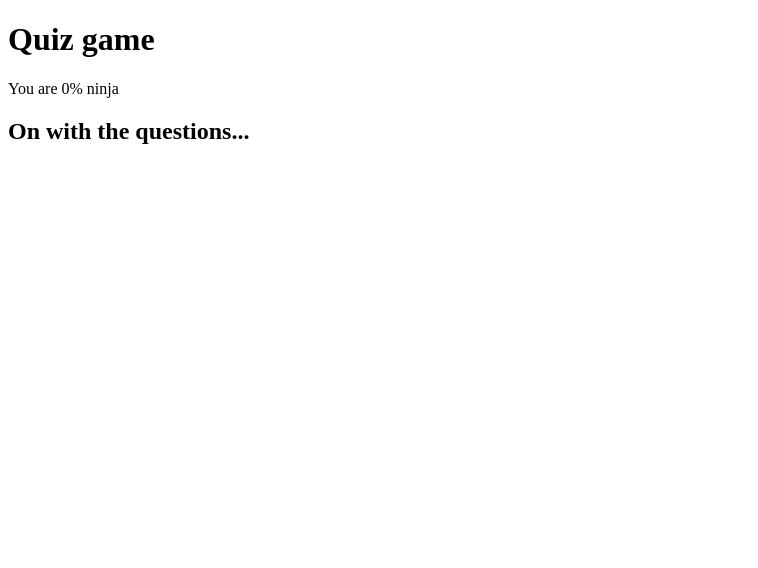
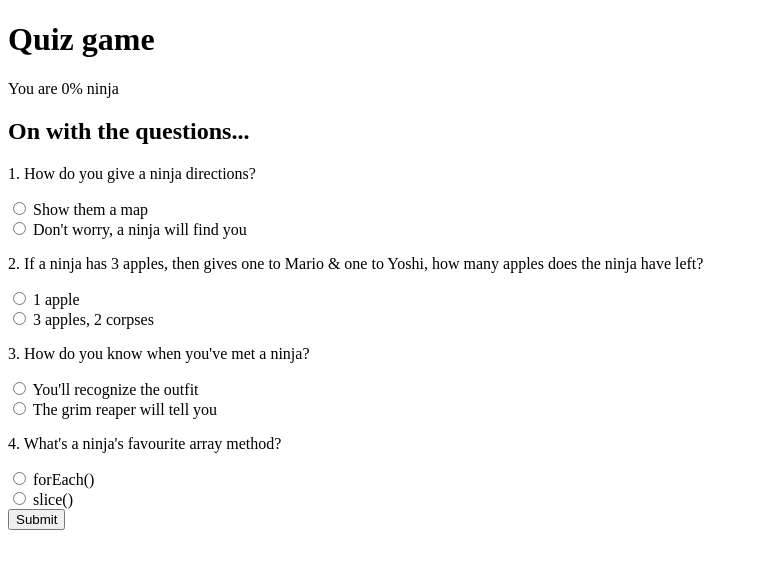
Before and after one commit to AleksandrMihasenko/Ninja-quiz-game, a plain HTML site: page index.html in a window 1280 px wide. Shown: the whole page, without its empty margins (0-758 px from the left). Drawn offline with Linux system fonts and the light colour scheme.

Commit message:
finished html layout

```diff
--- a/index.html
+++ b/index.html
@@ -28,11 +28,63 @@
         <div class="container">
             <h2>On with the questions...</h2>
 
-            <form action="">
+            <form class="form">
+                <div class="question-1">
+                    <p class="questions-title">1. How do you give a ninja directions?</p>
+                    <div class="answer-1">
+                        <input type="radio" name="q1" value="A">
+                        <label for="" class="form-check-label">Show them a map</label>
+                    </div>
+                    <div class="answer-1">
+                        <input type="radio" name="q1" value="B">
+                        <label for="" class="form-check-label">Don't worry, a ninja will find you</label>
+                    </div>
+                </div>
 
+                <div class="question-2">
+                    <p class="questions-title">2. If a ninja has 3 apples, then gives one to Mario & one to Yoshi, how many apples does the ninja have left?</p>
+                    <div class="answer-2">
+                        <input type="radio" name="q2" value="A">
+                        <label for="" class="form-check-label">1 apple</label>
+                    </div>
+                    <div class="answer-2">
+                        <input type="radio" name="q2" value="B">
+                        <label for="" class="form-check-label">3 apples, 2 corpses</label>
+                    </div>
+                </div>
+
+                <div class="question-3">
+                    <p class="questions-title">3. How do you know when you've met a ninja?</p>
+                    <div class="answer-3">
+                        <input type="radio" name="q3" value="A">
+                        <label for="" class="form-check-label">You'll recognize the outfit</label>
+                    </div>
+                    <div class="answer-3">
+                        <input type="radio" name="q3" value="B">
+                        <label for="" class="form-check-label">The grim reaper will tell you</label>
+                    </div>
+                </div>
+
+                <div class="question-4">
+                    <p class="questions-title">4. What's a ninja's favourite array method?</p>
+                    <div class="answer-4">
+                        <input type="radio" name="q4" value="A">
+                        <label for="" class="form-check-label">forEach()</label>
+                    </div>
+                    <div class="answer-4">
+                        <input type="radio" name="q4" value="B">
+                        <label for="" class="form-check-label">slice()</label>
+                    </div>
+                </div>
+
+                <div class="submit">
+                    <input type="submit" class="button">
+                </div>
             </form>
 
         </div>
     </section>
+
+    <script src="/script.js"></script>
 </body>
 </html>
```
